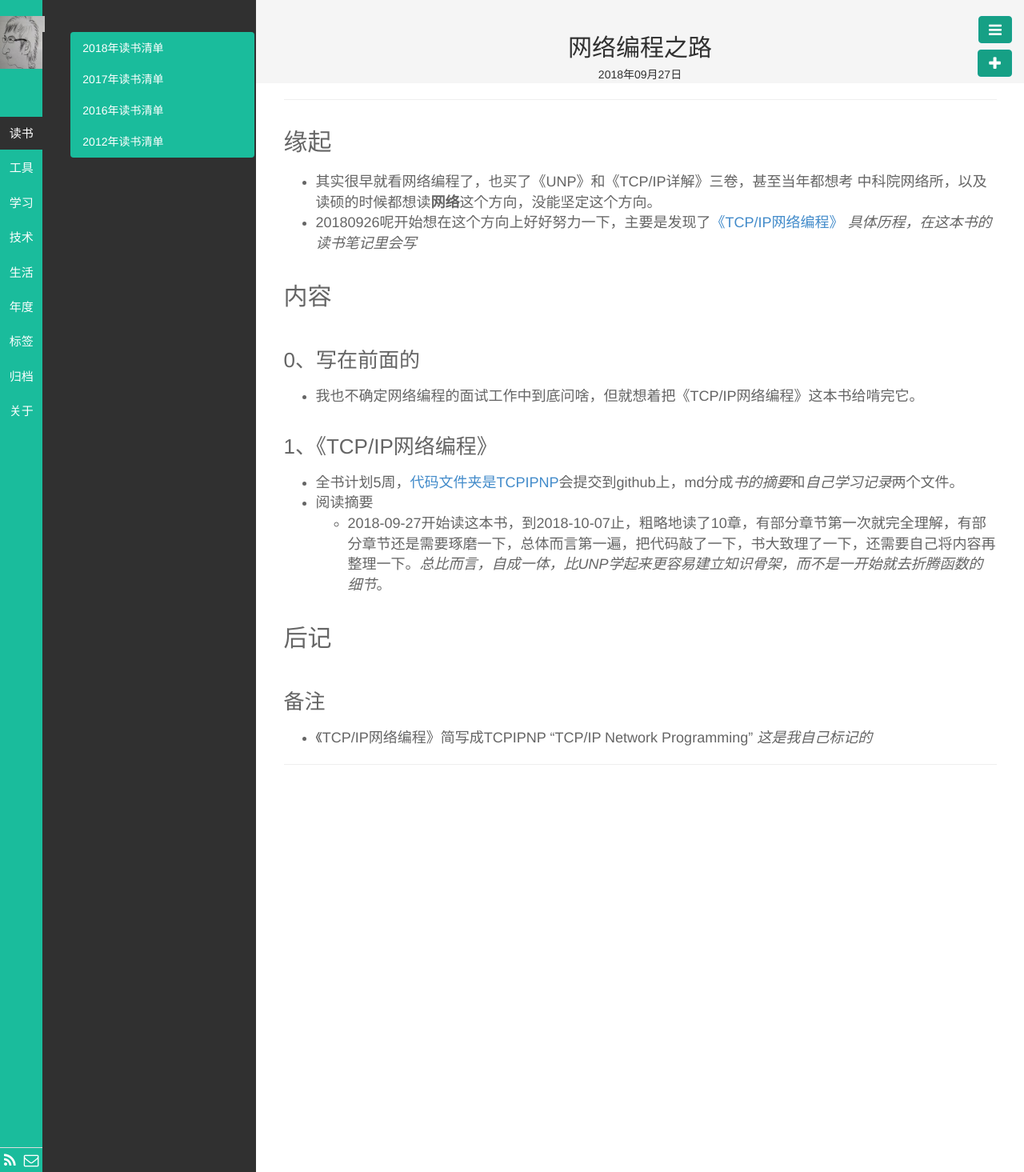
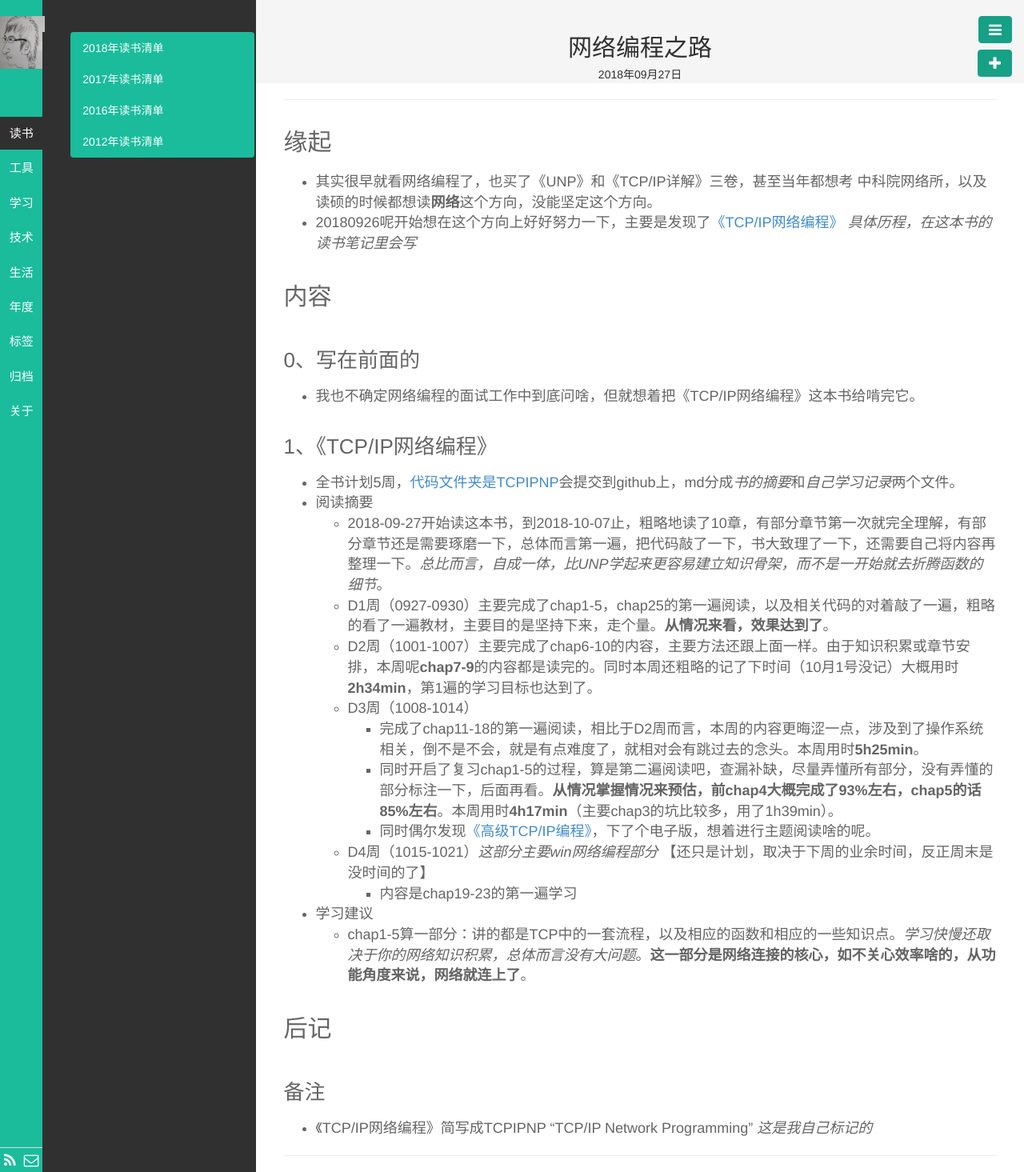
Before and after one commit to wolflion/blog, a Jekyll site: the page built from _posts/学习/2018-09-27-Network-Programming-Study-Road.md, in a window 1280 px wide. Shown: the whole page at 80% size. Built offline with Jekyll 4.4.1, drawn with Linux system fonts in a browser that asks for light colours.

Commit message:
更新 网络编程 学习之路。

```diff
--- a/_posts/学习/2018-09-27-Network-Programming-Study-Road.md
+++ b/_posts/学习/2018-09-27-Network-Programming-Study-Road.md
@@ -24,6 +24,16 @@ description:
 + 全书计划5周，[代码文件夹是TCPIPNP](https://github.com/wolflion/Code2018/tree/master/C/TCPIPNP)会提交到github上，md分成*书的摘要*和*自己学习记录*两个文件。
 + 阅读摘要
   + 2018-09-27开始读这本书，到2018-10-07止，粗略地读了10章，有部分章节第一次就完全理解，有部分章节还是需要琢磨一下，总体而言第一遍，把代码敲了一下，书大致理了一下，还需要自己将内容再整理一下。*总比而言，自成一体，比UNP学起来更容易建立知识骨架，而不是一开始就去折腾函数的细节*。
+  + D1周（0927-0930）主要完成了chap1-5，chap25的第一遍阅读，以及相关代码的对着敲了一遍，粗略的看了一遍教材，主要目的是坚持下来，走个量。**从情况来看，效果达到了**。
+  + D2周（1001-1007）主要完成了chap6-10的内容，主要方法还跟上面一样。由于知识积累或章节安排，本周呢**chap7-9**的内容都是读完的。同时本周还粗略的记了下时间（10月1号没记）大概用时**2h34min**，第1遍的学习目标也达到了。
+  + D3周（1008-1014）
+    + 完成了chap11-18的第一遍阅读，相比于D2周而言，本周的内容更晦涩一点，涉及到了操作系统相关，倒不是不会，就是有点难度了，就相对会有跳过去的念头。本周用时**5h25min**。
+    + 同时开启了复习chap1-5的过程，算是第二遍阅读吧，查漏补缺，尽量弄懂所有部分，没有弄懂的部分标注一下，后面再看。**从情况掌握情况来预估，前chap4大概完成了93%左右，chap5的话85%左右**。本周用时**4h17min**（主要chap3的坑比较多，用了1h39min）。
+    + 同时偶尔发现[《高级TCP/IP编程》](https://book.douban.com/subject/1231490/)，下了个电子版，想着进行主题阅读啥的呢。
+  + D4周（1015-1021）*这部分主要win网络编程部分*  【还只是计划，取决于下周的业余时间，反正周末是没时间的了】
+    + 内容是chap19-23的第一遍学习
++ 学习建议
+  + chap1-5算一部分：讲的都是TCP中的一套流程，以及相应的函数和相应的一些知识点。*学习快慢还取决于你的网络知识积累，总体而言没有大问题*。**这一部分是网络连接的核心，如不关心效率啥的，从功能角度来说，网络就连上了**。
 
 
 
```
